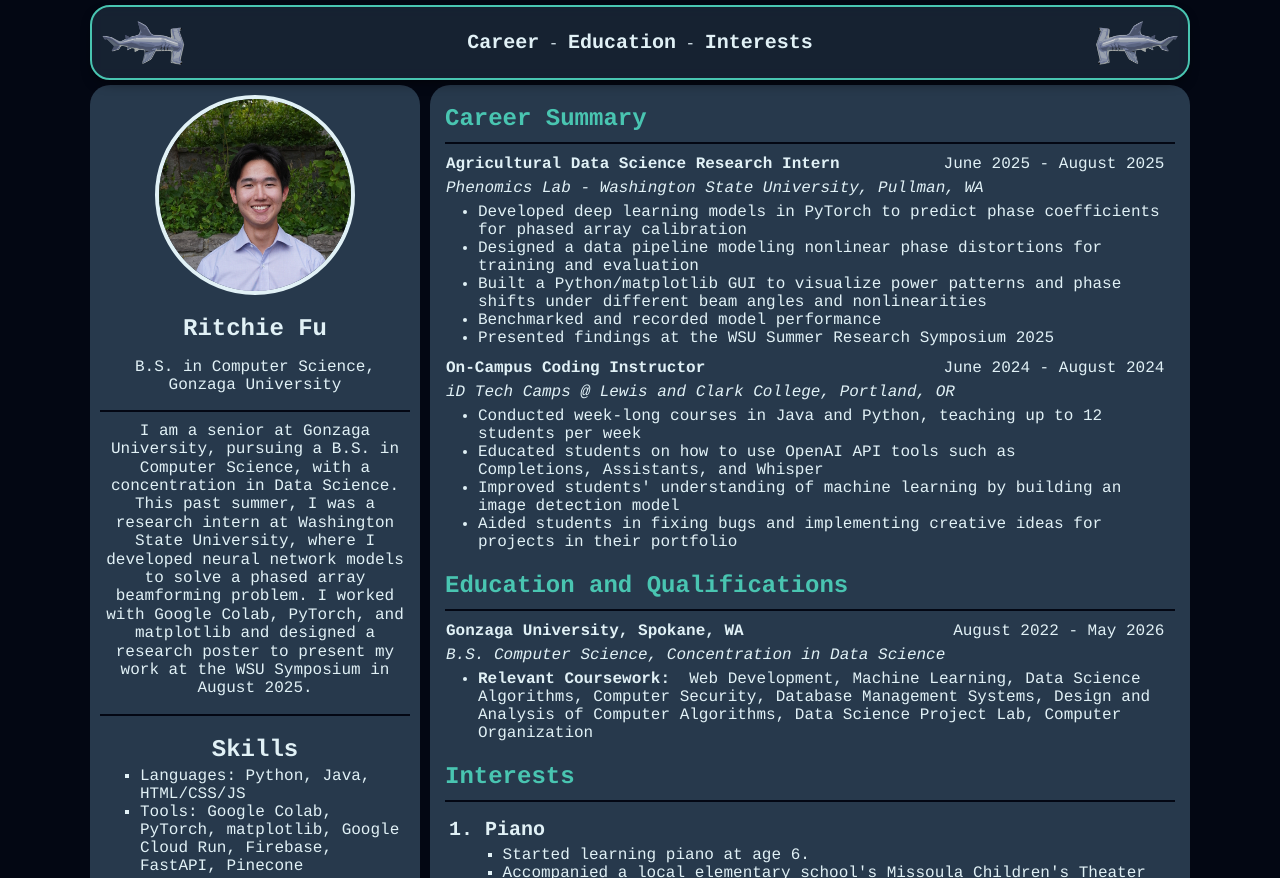
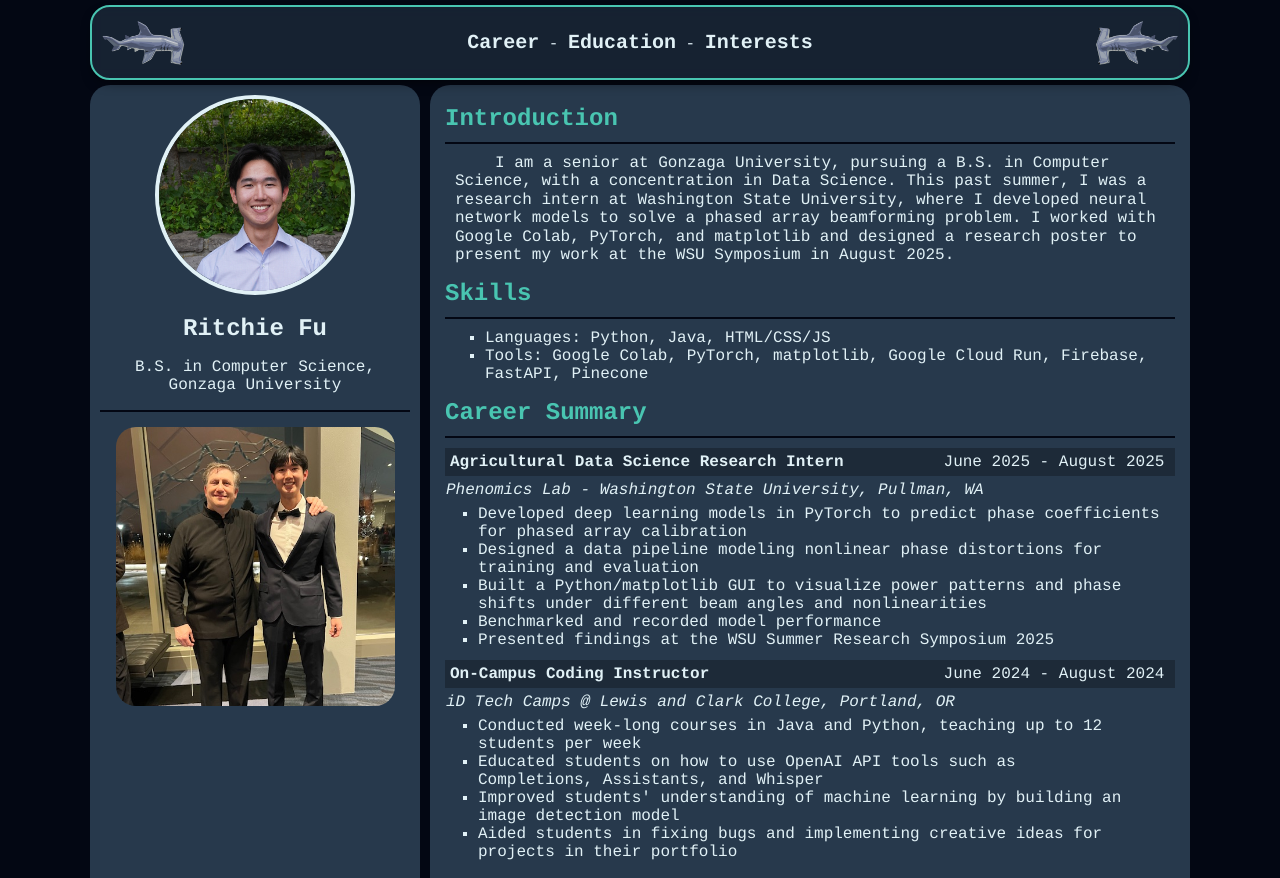
Before and after one commit to GU-Web-Dev-2025/homework-2-css-RitchieFu, a plain HTML site: page index.html in a window 1280 px wide. Shown: the top 878 px of the page. Drawn offline with Linux system fonts and the light colour scheme.

Commit message:
Update info-table to use classes and move introduction and skills to right pane

```diff
--- a/index.html
+++ b/index.html
@@ -38,26 +38,8 @@
         </div>
         <h1><strong>Ritchie Fu</strong></h1>
         <p>B.S. in Computer Science, Gonzaga University</p>
-        <hr />
-        <p class="introduction">
-          I am a senior at Gonzaga University, pursuing a B.S. in Computer
-          Science, with a concentration in Data Science. This past summer, I was
-          a research intern at Washington State University, where I developed
-          neural network models to solve a phased array beamforming problem. I
-          worked with Google Colab, PyTorch, and matplotlib and designed a
-          research poster to present my work at the WSU Symposium in August
-          2025.
-        </p>
-        <hr />
 
-        <h2>Skills</h2>
-        <ul class="skills-list">
-          <li>Languages: Python, Java, HTML/CSS/JS</li>
-          <li>
-            Tools: Google Colab, PyTorch, matplotlib, Google Cloud Run,
-            Firebase, FastAPI, Pinecone
-          </li>
-        </ul>
+
         <hr />
         <a
           href="https://www.youtube.com/watch?v=pX2FX0PapTc"
@@ -73,9 +55,33 @@
       </section>
 
       <section id="right-pane">
+
+        <h1 id="introduction-header">Introduction</h1>
+        <hr />
+        <p class="introduction">
+          I am a senior at Gonzaga University, pursuing a B.S. in Computer
+          Science, with a concentration in Data Science. This past summer, I was
+          a research intern at Washington State University, where I developed
+          neural network models to solve a phased array beamforming problem. I
+          worked with Google Colab, PyTorch, and matplotlib and designed a
+          research poster to present my work at the WSU Symposium in August
+          2025.
+        </p>
+
+
+        <h1>Skills</h1>
+        <hr>
+        <ul class="skills-list">
+          <li>Languages: Python, Java, HTML/CSS/JS</li>
+          <li>
+            Tools: Google Colab, PyTorch, matplotlib, Google Cloud Run,
+            Firebase, FastAPI, Pinecone
+          </li>
+        </ul>
+
         <h1 id="career-header">Career Summary</h1>
-        <hr />
-        <!-- horizontal line -->
+        <hr /> <!-- horizontal line -->
+
         <section>
           <table class="info-table">
             <tr>
--- a/styles.css
+++ b/styles.css
@@ -160,6 +160,8 @@ h2 {
 }
 
 .introduction {
+  text-indent: 2.5em;
+  padding-left: 10px;
   margin-top: 5px;
   line-height: 1.15;
 }
@@ -184,15 +186,15 @@ h2 {
   width: 100%;
 }
 
-#info-table th {
-  padding: 8px;
+.info-table th {
+  padding: 5px;
 }
 
-#info-table ul {
+.info-table ul {
   list-style-type: square;
 }
 
-#info-table tr:nth-child(odd) {
+.info-table tr:nth-child(odd) {
   background-color: rgb(29, 42, 56);
 }
 
```
